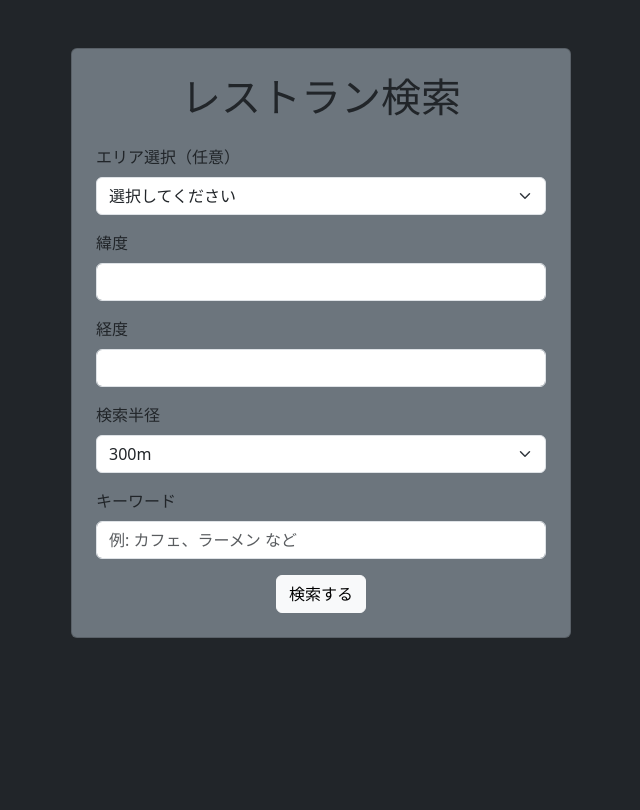
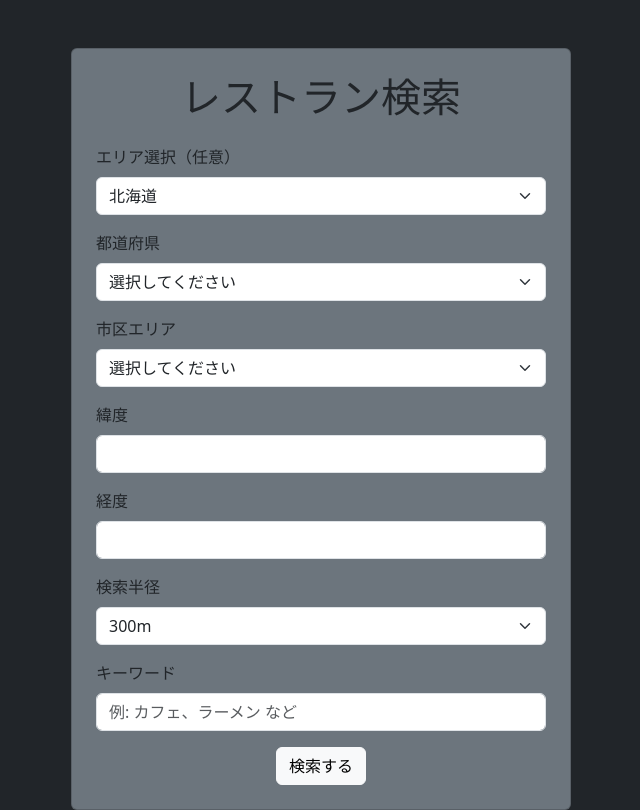
Before and after one commit to tenj1n/restaurant_finder_app, a Flask app: page / in a window 1280 px wide. Shown: the whole page, without its empty margins (319-959 px from the left). Before the commit the page ends 638 px from the top, so only its background shows below. Run offline with Flask 3, Linux system fonts and the light colour scheme.

Commit message:
エリアの詳細選択を実装

```diff
--- a/app.py
+++ b/app.py
@@ -25,7 +25,9 @@ def search():
     lng = request.form.get("lng")
     range_km = request.form.get("range")
     keyword = request.form.get("keyword", "")
-    large_area = request.form.get("large_area")  # 都道府県などのエリアコード
+    large_area = request.form.get("large_area")   # 大エリア(関西など)
+    pref_area = request.form.get("pref_area")     # 都道府県（大阪など）
+    middle_area = request.form.get("middle_area") # 市区(梅田など)
 
     # 共通パラメータ
     params = {
@@ -35,15 +37,19 @@ def search():
         "keyword": keyword
     }
 
+    # 市区が選択されている場合は、それを優先して検索 (大阪市、中央区など)
+    if middle_area:
+        params["middle_area"] = middle_area
+
+    # 緯度・経度がなければ大エリアで検索（例：関西、東北など）
+    elif large_area:
+        params["large_area"] = large_area
+
     # 緯度・経度が取得できている場合は位置情報で検索
-    if lat and lng:
+    elif lat and lng:
         params["lat"] = lat
         params["lng"] = lng
         params["range"] = range_km
-
-    # 緯度・経度がなければ都道府県エリアで検索（例：関西、東北など）
-    elif large_area:
-        params["large_area"] = large_area
 
     # APIリクエスト送信
     response = requests.get("https://webservice.recruit.co.jp/hotpepper/gourmet/v1/", params=params)
--- a/templates/index.html
+++ b/templates/index.html
@@ -18,29 +18,45 @@
                 <div class="mb-3">
                     <label class="form-label">エリア選択（任意）</label>
                     <select name="large_area" class="form-select">
+                        <option value="Z011">北海道</option>
+                        <option value="Z021">東北</option>
+                        <option value="Z041">甲信越</option>
+                        <option value="Z051">北陸</option>
+                        <option value="Z061">東海</option>
+                        <option value="Z071">関西</option>
+                        <option value="Z081">中国</option>
+                        <option value="Z091">四国</option>
+                        <option value="Z101">九州</option>
+                        <option value="Z111">沖縄</option>
+                    </select>
+                </div>
+
+                <!-- 都道府県エリア（自動切替） -->
+                <div class="mb-3">
+                    <label class="form-label">都道府県</label>
+                    <select id="pref_area" name="pref_area" class="form-select">
                         <option value="">選択してください</option>
-                        <option value="Z011">北海道</option>
-                        <option value="Z041">東北</option>
-                        <option value="Z081">北陸・甲信越</option>
-                        <option value="Z071">東海</option>
-                        <option value="Z091">関東</option>
-                        <option value="Z131">関西</option>
-                        <option value="Z151">中国</option>
-                        <option value="Z161">四国</option>
-                        <option value="Z151">九州・沖縄</option>
+                    </select>
+                </div>
+
+                <!-- 市区町村エリア（自動切替） -->
+                <div class="mb-3">
+                    <label class="form-label">市区エリア</label>
+                    <select id="middle_area" name="middle_area" class="form-select">
+                        <option value="">選択してください</option>
                     </select>
                 </div>
 
                 <!-- 緯度の入力 -->
                 <div class="mb-3">
                     <label class="form-label">緯度</label>
-                    <input type="text" name="lat" id="lat" class="form-control" required>
+                    <input type="text" name="lat" id="lat" class="form-control">
                 </div>
 
                 <!-- 経度の入力 -->
                 <div class="mb-3">
                     <label class="form-label">経度</label>
-                    <input type="text" name="lng" id="lng" class="form-control" required>
+                    <input type="text" name="lng" id="lng" class="form-control">
                 </div>
 
                 <!-- 検索範囲の選択 -->
@@ -71,6 +87,58 @@
 
     <!-- 現在地の緯度・経度を自動入力する -->
     <script>
+        const areaData = {
+            "Z131": { // 関西
+            "大阪": [
+                { label: "梅田", value: "Y980" },
+                { label: "なんば", value: "Y981" }
+            ],
+            "京都": [
+                { label: "京都駅", value: "Y982" }
+            ]
+            },
+            "Z091": { // 関東
+            "東京": [
+                { label: "新宿", value: "Y005" },
+                { label: "渋谷", value: "Y006" },
+                { label: "池袋", value: "Y007" }
+            ]
+            }
+        };
+
+        const largeAreaSelect = document.getElementById("large_area");
+        const prefAreaSelect = document.getElementById("pref_area");
+        const middleAreaSelect = document.getElementById("middle_area");
+
+        largeAreaSelect.addEventListener("change", function () {
+            const selected = this.value;
+            prefAreaSelect.innerHTML = '<option value="">選択してください</option>';
+            middleAreaSelect.innerHTML = '<option value="">選択してください</option>';
+
+            if (areaData[selected]) {
+            Object.keys(areaData[selected]).forEach(pref => {
+                const option = document.createElement("option");
+                option.value = pref;
+                option.textContent = pref;
+                prefAreaSelect.appendChild(option);
+            });
+            }
+        });
+
+        prefAreaSelect.addEventListener("change", function () {
+            const large = largeAreaSelect.value;
+            const pref = this.value;
+            middleAreaSelect.innerHTML = '<option value="">選択してください</option>';
+
+            if (areaData[large] && areaData[large][pref]) {
+            areaData[large][pref].forEach(area => {
+                const option = document.createElement("option");
+                option.value = area.value;
+                option.textContent = area.label;
+                middleAreaSelect.appendChild(option);
+            });
+            }
+        });
         navigator.geolocation.getCurrentPosition(function(position) {
             document.getElementById("lat").value = position.coords.latitude;
             document.getElementById("lng").value = position.coords.longitude;
```
